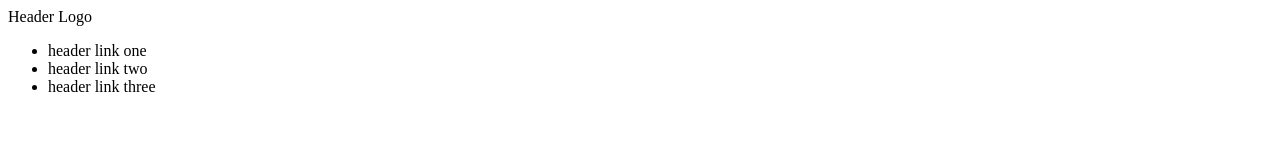
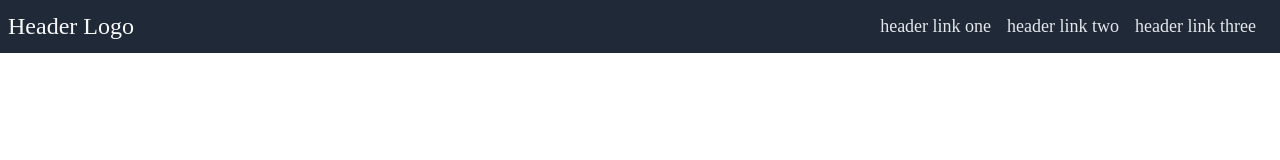
Before and after one commit to augustfrih/landing_page, a plain HTML site: page index.html in a window 1280 px wide. Drawn offline with Linux system fonts and the light colour scheme.

Commit message:
implemented header bar

```diff
--- a/index.html
+++ b/index.html
@@ -9,15 +9,20 @@
   </head>
   <body>
     <div class="header">
-        <div class="title">
-            Header Logo
+        <div class="top_bar">
+            <div class="logo">
+                Header Logo
+            </div>
+            <div class="links">
+                <ul>
+                    <li><a href="#">header link one</a></li>
+                    <li><a href="#">header link two</a></li>
+                    <li><a href="#">header link three</a></li>
+                </ul>
+            </div>
         </div>
-        <div class="headerlinks">
-            <ul>
-                <li>header link one</li>
-                <li>header link two</li>
-                <li>header link three</li>
-            </ul>
+        <div class="splash">
+
         </div>
     </div>
     <div class="content">
--- a/style.css
+++ b/style.css
@@ -0,0 +1,42 @@
+a {
+    text-decoration: none;
+    font-size: 18px;
+    color: #E5E7EB;
+    padding: 8px;
+}
+
+body {
+    margin: 0;
+}
+
+ul {
+    list-style: none;
+    display: flex;
+    justify-content: space-between;
+    padding: 8px;
+    padding-top: 0px;
+    padding-bottom: 0px;
+}
+
+.header {
+    background-color: #1F2937;
+    padding: 8px;
+    padding-top: 0px;
+    padding-bottom: 0px;
+}
+
+.top_bar {
+    display: flex;
+    justify-content: space-between;
+    align-items: center;
+}
+
+.links {
+    display: flex;
+
+}
+
+.logo {
+    font-size: 24px;
+    color: #F9FAF8;
+}
```
